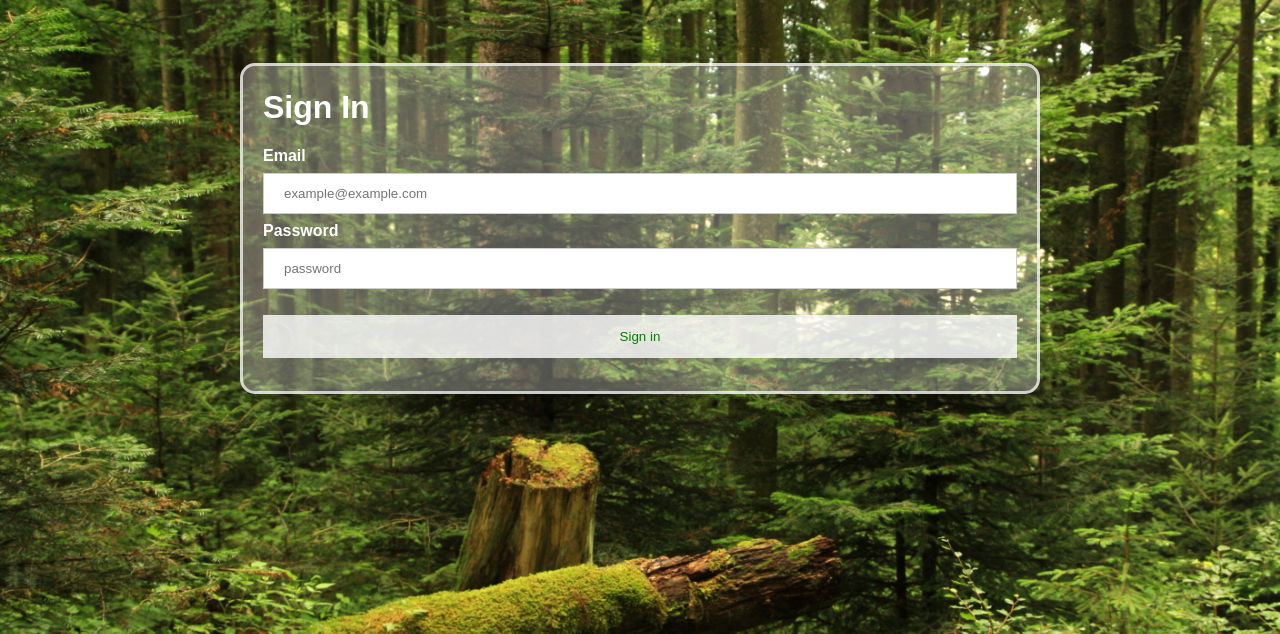
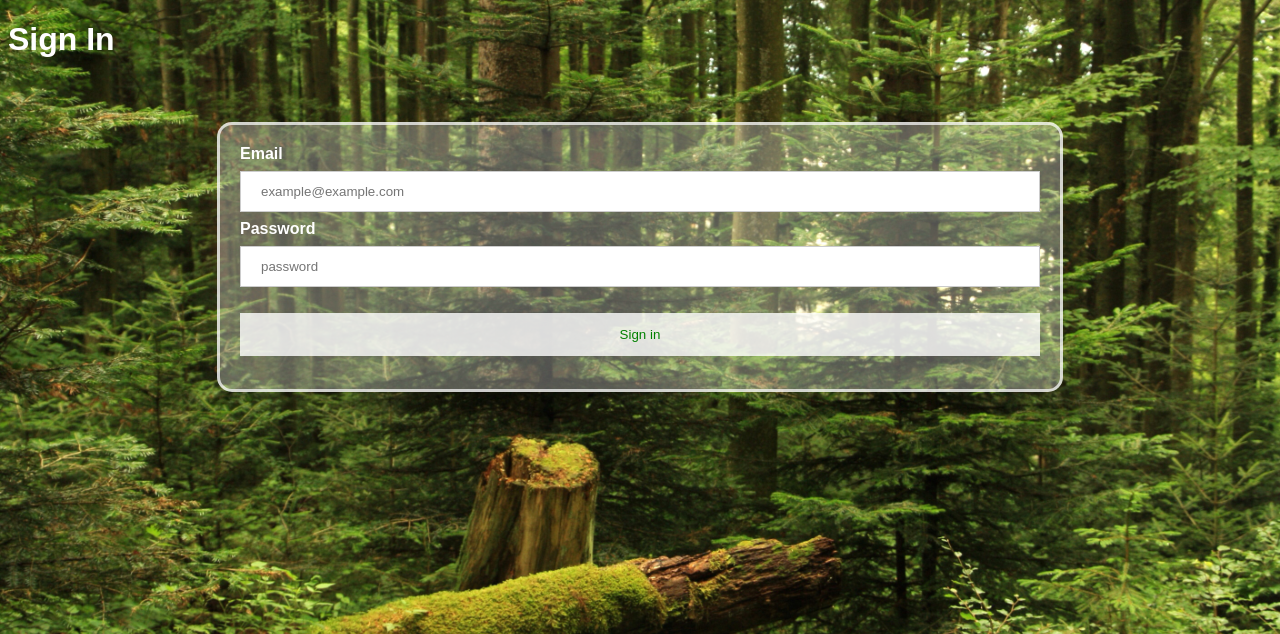
Before and after one commit to Aestrus/cop4331_group14, a PHP site: page /signin.html in a window 1280 px wide. Shown: the top 634 px of the page. Run offline with PHP 8.4, Linux system fonts and the light colour scheme.

Commit message:
additional js work. doesn't work

```diff
--- a/css/main.css
+++ b/css/main.css
@@ -8,20 +8,17 @@ body {
   color:white;
   height: 100%;
   background-color: darkolivegreen;
-  background-image: url("media/forest.jpg");
+  background-image: url("/media/forest.jpg");
   background-size: cover;
   background-position-y: bottom;
 }
 
-#formbox {
+#signupDiv {
   width: 800px;
   margin: 5% auto;
-}
-
-form {
   border: 3px solid rgba(255,255,255,0.7);
   border-radius: 15px;
-  padding: 1px 20px 15px 20px;
+  padding: 20px 20px 15px 20px;
   background-color: rgba(255,255,255,0.3);
 }
 
--- a/js/app.js
+++ b/js/app.js
@@ -0,0 +1,42 @@
+var urlBase = 'localhost';
+var extension = 'php';
+
+function doSignup()
+{
+  var email = document.getElementById("email").value;
+  var password = document.getElementById("password").value;
+
+  var jsonPayload = '{"email" : "' + email + '", password" : "' + password + '"}';
+  var url = urlBase + '/signup.' + extension;
+
+  var xhr = new XMLHttpRequest();
+  xhr.open("POST", url, false);
+  xhr.setRequestHeader("Content-type" , "application/json; charset=UTF-8");
+
+  try
+  {
+    xhr.send(jsonPayload);
+
+    var jsonObject = JSON.parse( xhr.responseText );
+
+    userId = jsonObject.id;
+
+    if (userId < 1)
+    {
+      document.getElementById("signupResult").innerHTML = "User/Password combination incorrect";
+      return;
+    }
+
+    email = jsonObject.email;
+
+    saveCookie();
+
+    window.location.href = "contacts.html";
+
+  }
+  catch(err)
+  {
+    document.getElementById("signupResult").innerHTML = err.message;
+  }
+
+}
--- a/signin.html
+++ b/signin.html
@@ -1,20 +1,20 @@
 <!DOCTYPE html>
 <html lang="en" dir="ltr">
   <head>
+    <title>Contact Manager</title>
     <meta charset="utf-8">
-    <link rel="stylesheet" type="text/css" href="main.css"></link>
-    <title>Contact Manager</title>
+    <script rel="text/javascript" src="js/app.js"></script>
+    <link rel="stylesheet" type="text/css" href="css/main.css"></link>
   </head>
   <body>
-    <div id="formbox">
-      <form class="container" action="signin.php" method="POST">
     <h1>Sign In</h1>
+    <div id="signupDiv">
       <label for="email"><b>Email<b/></label>
       <input type="text" name="email" placeholder="example@example.com" required>
       <label for="password">Password</label>
       <input type="password" name="password" placeholder="password" required>
       <button type="submit">Sign in</button>
-      </form>
+      <span id ="signupResult"></span>
     </div>
   </body>
 </html>
```
Lines whose indentation alone changed are shown as unchanged.
